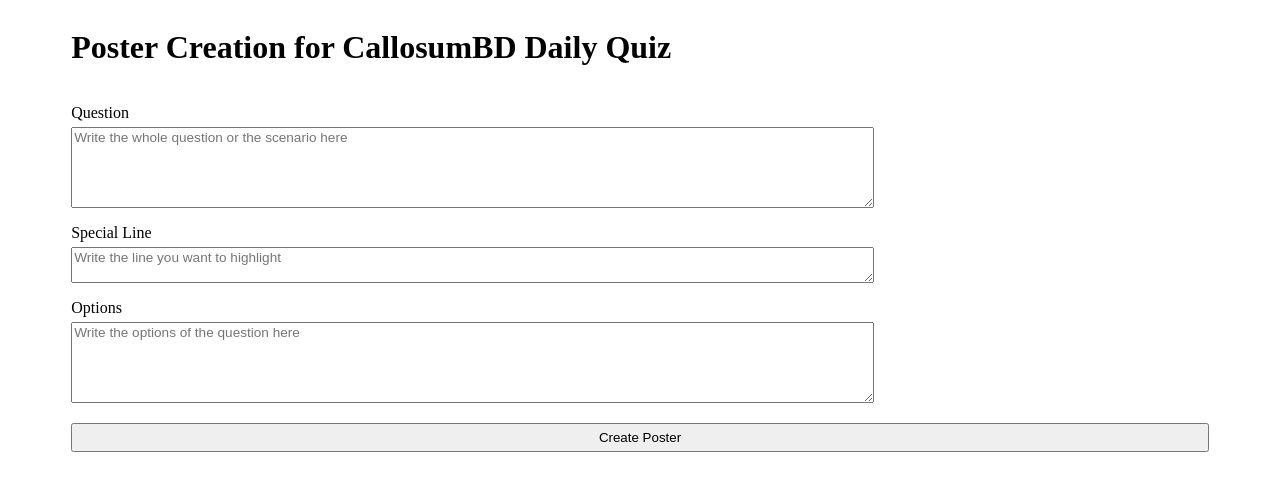
After one commit to galib45/donorfind-flask-bootstrap, a Flask app: page /poster in a window 1280 px wide. The commit adds this page. Shown: the top 491 px of the page. Run offline with Flask 2, Linux system fonts and the light colour scheme; parts of the project's set-up code (start-up, migrations or seed data) failed here and were passed over.

Commit message:
poster-creation

```diff
--- a/main.py
+++ b/main.py
@@ -2,6 +2,19 @@ import flask
 from portfolio.routes import portfolio
 from donorfind.routes import donorfind
 from pathology.routes import pathology
+
+import datetime
+import textwrap
+from PIL import Image, ImageDraw, ImageFont
+
+font = ImageFont.truetype('Product Sans Regular.ttf', 36)
+def wrapText(text, width):
+	text_array = []
+	for line in text.split('\n'):
+		text_array.extend(textwrap.wrap(line, width=width))
+	text = "\n".join(text_array)
+	text_height = font.getsize(text)[1]*len(text_array)
+	return text, text_height
 
 # initialize the app
 app = flask.Flask(__name__)
@@ -13,5 +26,40 @@ app.register_blueprint(pathology)
 def send_file(path):
 	return flask.send_from_directory('', path)
 
+@app.route('/poster', methods=['GET', 'POST'])
+def create_poster():
+	if flask.request.method == 'GET':
+		return flask.render_template('poster.html')
+	else:
+		form = flask.request.form
+		question = form['question']
+		special_line = form['special']
+		options = form['options']
+
+		date_created = datetime.datetime.now() + datetime.timedelta(hours=6)
+		date_created = str(date_created)
+		filename = 'poster-' + date_created.replace(':', '').replace(' ', '').replace('-', '')[:14] + '.png'
+		print(filename)
+
+		que_text, que_h = wrapText(question, 50)
+		spe_text, spe_h = wrapText(special_line, 50)
+		opt_text, opt_h = wrapText(options, 50)
+
+		logo = Image.open('logo.png')
+		logo_w, logo_h = logo.size
+
+		width = 960
+		height = 60 + que_h + 60 + spe_h + 60 + opt_h + 120 + logo_h + 30
+
+		image = Image.new('RGB', (width, height), color='white')
+		draw = ImageDraw.Draw(image)
+		draw.multiline_text((60, 60), que_text, (0, 0, 0), font=font, spacing=20)
+		draw.multiline_text((60, 60+que_h+60), spe_text, (0, 0, 255), font=font, spacing=20)
+		draw.multiline_text((100, 60+que_h+60+spe_h+60), opt_text, (0, 0, 0), font=font, spacing=20)
+		image.paste(logo, ((width-logo_w)//2, (height-logo_h-30)))
+		image.save(filename)
+
+		return flask.send_from_directory('', filename)
+
 if __name__=='__main__':
 	app.run()
--- a/pathology/routes.py
+++ b/pathology/routes.py
@@ -89,10 +89,10 @@ def delete(id):
 def post(id):
 	if Article.select().where(Article.id==id).exists():
 		article = Article.get(id)
-		article.view_count += 1
+		'''article.view_count += 1
 		article.save()
 
-		update_repo()
+		update_repo()'''
 
 		return flask.render_template('post.html', article=article)
 	else:
--- a/pathology/templates/articles.html
+++ b/pathology/templates/articles.html
@@ -105,7 +105,7 @@
           </a>
           <p class="post-meta">Posted by
             <a href="#">{{ article.author }}</a>
-            on {{ article.date_created.strftime('%B %d, %Y %I:%M %p') }}, {{ article.view_count }} views</p>
+            on {{ article.date_created.strftime('%B %d, %Y %I:%M %p') }}</p>
         </div>
         {% endfor %}
 
--- a/pathology/templates/patho-index.html
+++ b/pathology/templates/patho-index.html
@@ -40,7 +40,7 @@
           </a>
           <p class="post-meta">Posted by
             <i>{{ article.author }}</i>
-            on {{ article.date_created.strftime('%B %d, %Y %I:%M %p') }}, {{ article.view_count }} views</p>
+            on {{ article.date_created.strftime('%B %d, %Y %I:%M %p') }}</p>
         </div>
         {% endfor %}
 
--- a/requirements.txt
+++ b/requirements.txt
@@ -19,3 +19,4 @@ Werkzeug==0.16.1
 wrapt==1.11.2
 soupsieve==2.0
 beautifulsoup4==4.8.2
+Pillow==7.1.2
--- /dev/null
+++ b/templates/poster.html
@@ -0,0 +1,56 @@
+<!DOCTYPE html>
+<html>
+<head>
+	<meta charset="utf-8">
+	<meta http-equiv="X-UA-Compatible" content="IE=edge">
+	<title>Create Poster for Q/A</title>
+	<link rel="stylesheet" href="">
+	<style type="text/css" media="screen">
+		body {
+			display: flex;
+			flex-direction: column;
+		}
+		div {
+			width: 90%;
+			margin: auto;
+			display: flex;
+			flex-direction: column;
+		}
+		p {
+			margin-bottom: 5px;
+		}
+		textarea {
+			width: 70%;
+			font-family: sans-serif;
+			font-size: 0.85em;
+		}
+		button {
+			padding: 5px;
+			margin: 20px 0;
+		}
+	</style>
+</head>
+<body>
+	<div><h1>Poster Creation for CallosumBD Daily Quiz</h1></div>
+	<form action="#" method="post" accept-charset="utf-8">
+	<div>
+		<p>Question</p>
+		<textarea rows="5" placeholder="Write the whole question or the scenario here" name="question"></textarea>
+	</div>
+
+	<div>
+		<p>Special Line</p>
+		<textarea rows="2" placeholder="Write the line you want to highlight" name="special"></textarea>
+	</div>
+
+	<div>
+		<p>Options</p>
+		<textarea rows="5" placeholder="Write the options of the question here" name="options"></textarea>
+	</div>
+
+	<div>
+		<button type="submit">Create Poster</button>
+	</div>
+	</form>
+</body>
+</html>
```
Also changed, not shown: Product Sans Regular.ttf (added), logo.png (added).
